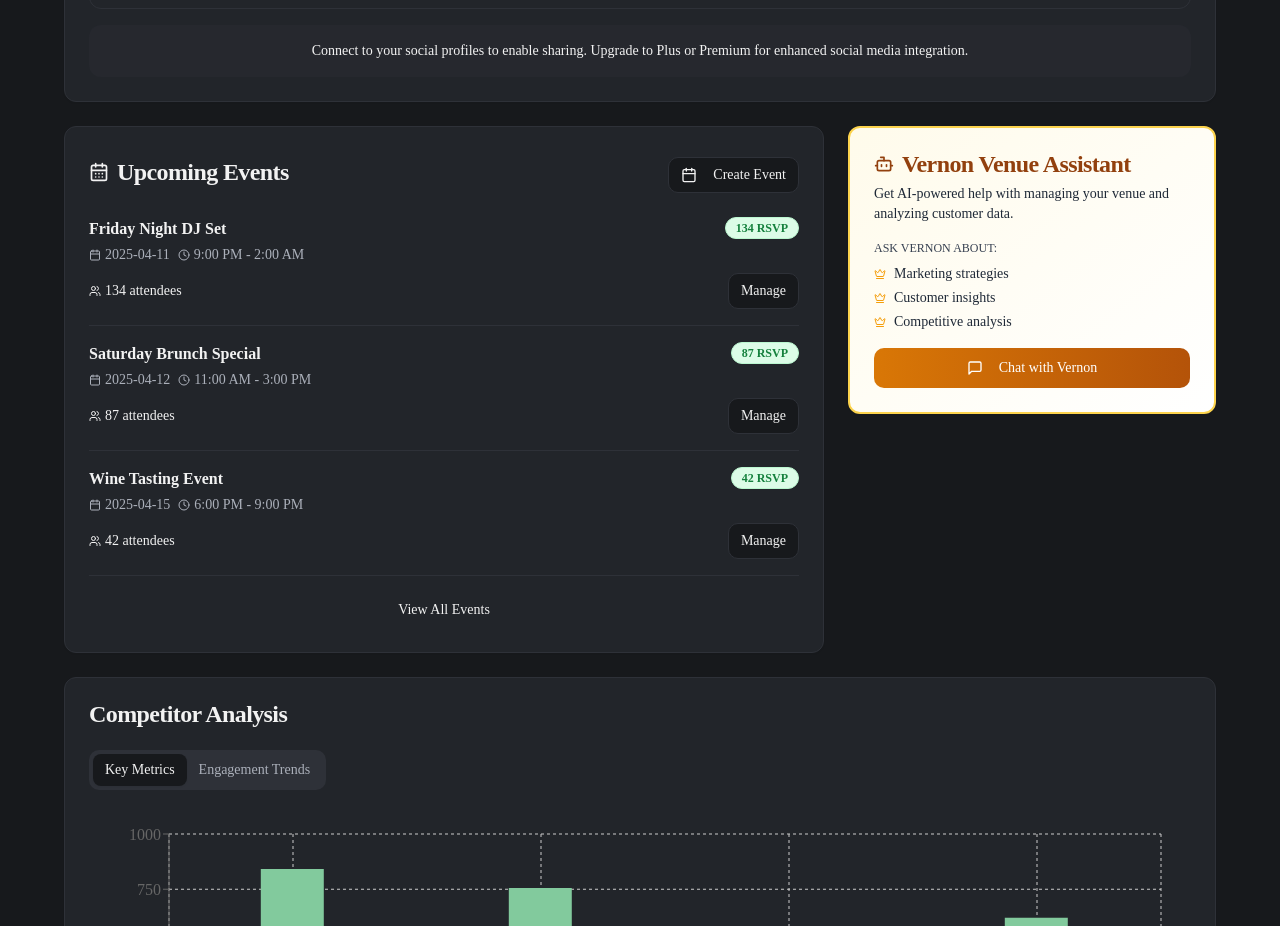
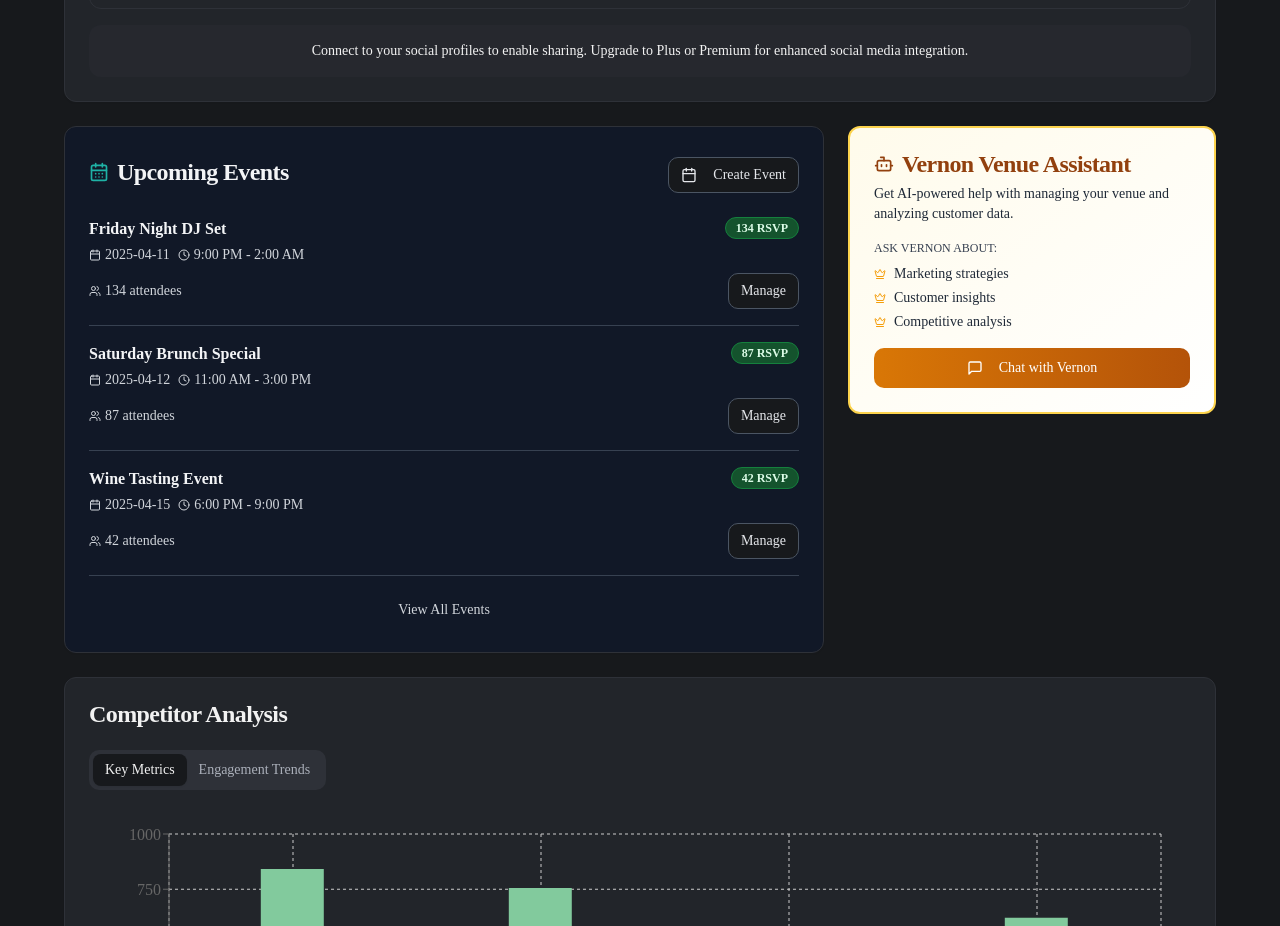
Before and after one commit to MeechYourGoals/vibe-right-now, a React (Vite) app: page /data-insights in a window 1280 px wide. Shown: the part 2180-3106 px from the top of the page. Built offline with nearby package versions, Linux system fonts and the light colour scheme; no server answers.

Commit message:
Fix: Improve contrast in UI elements
Adjusts the background and text colors in the Influencer Marketplace and Upcoming Events sections to improve readability and contrast.

```diff
--- a/src/components/venue/UpcomingEvents.tsx
+++ b/src/components/venue/UpcomingEvents.tsx
@@ -34,13 +34,13 @@ const events = [
 
 const UpcomingEvents = () => {
   return (
-    <Card>
+    <Card className="bg-gray-900 text-white">
       <CardHeader className="flex flex-row items-center justify-between">
-        <CardTitle className="flex items-center">
-          <CalendarDays className="mr-2 h-5 w-5" />
+        <CardTitle className="flex items-center text-gray-100">
+          <CalendarDays className="mr-2 h-5 w-5 text-primary" />
           Upcoming Events
         </CardTitle>
-        <Button variant="outline" size="sm">
+        <Button variant="outline" size="sm" className="border-gray-600 text-gray-200 hover:bg-gray-800 hover:text-white">
           <Calendar className="mr-2 h-4 w-4" />
           Create Event
         </Button>
@@ -48,32 +48,32 @@ const UpcomingEvents = () => {
       <CardContent>
         <div className="space-y-4">
           {events.map(event => (
-            <div key={event.id} className="flex flex-col space-y-2 pb-4 border-b last:border-0">
+            <div key={event.id} className="flex flex-col space-y-2 pb-4 border-b border-gray-700 last:border-0">
               <div className="flex justify-between items-start">
                 <div>
-                  <h3 className="font-semibold">{event.title}</h3>
-                  <div className="flex items-center text-sm text-muted-foreground mt-1">
+                  <h3 className="font-semibold text-gray-100">{event.title}</h3>
+                  <div className="flex items-center text-sm text-gray-300 mt-1">
                     <Calendar className="mr-1 h-3 w-3" />
                     <span>{event.date}</span>
                     <Clock className="ml-2 mr-1 h-3 w-3" />
                     <span>{event.time}</span>
                   </div>
                 </div>
-                <Badge variant="outline" className="bg-green-100 text-green-700 border-green-200">
+                <Badge variant="outline" className="bg-green-900 text-green-100 border-green-700">
                   {event.attendees} RSVP
                 </Badge>
               </div>
               <div className="flex items-center justify-between mt-2">
-                <div className="flex items-center text-sm">
+                <div className="flex items-center text-sm text-gray-300">
                   <Users className="mr-1 h-3 w-3" />
                   <span>{event.attendees} attendees</span>
                 </div>
-                <Button variant="outline" size="sm">Manage</Button>
+                <Button variant="outline" size="sm" className="border-gray-600 text-gray-200 hover:bg-gray-800 hover:text-white">Manage</Button>
               </div>
             </div>
           ))}
 
-          <Button variant="ghost" size="sm" className="w-full">
+          <Button variant="ghost" size="sm" className="w-full text-gray-300 hover:text-white hover:bg-gray-800">
             View All Events
           </Button>
         </div>
--- a/src/components/venue/marketplace/InfluencerMarketplace.tsx
+++ b/src/components/venue/marketplace/InfluencerMarketplace.tsx
@@ -26,41 +26,41 @@ const InfluencerMarketplace: React.FC<InfluencerMarketplaceProps> = ({
   // Only pro tier can access this feature
   if (subscriptionTier !== 'pro') {
     return (
-      <Card className="border-2 border-amber-200">
+      <Card className="border-2 border-amber-200 bg-amber-950 text-white">
         <CardHeader>
-          <CardTitle className="text-xl">Influencer Marketplace</CardTitle>
-          <CardDescription>
+          <CardTitle className="text-xl text-amber-100">Influencer Marketplace</CardTitle>
+          <CardDescription className="text-amber-200">
             Connect with top talent and influencers to promote your venue
           </CardDescription>
         </CardHeader>
         <CardContent className="space-y-4">
-          <div className="bg-amber-50 dark:bg-amber-900/20 p-4 rounded-lg border border-amber-200 text-center">
-            <Award className="h-12 w-12 text-amber-500 mx-auto mb-2" />
-            <h3 className="text-lg font-medium mb-2">Upgrade to Pro</h3>
-            <p className="text-sm text-muted-foreground mb-4">
+          <div className="bg-amber-900/70 p-4 rounded-lg border border-amber-700 text-center">
+            <Award className="h-12 w-12 text-amber-400 mx-auto mb-2" />
+            <h3 className="text-lg font-medium mb-2 text-amber-100">Upgrade to Pro</h3>
+            <p className="text-sm text-amber-200 mb-4">
               Access the VRN Influencer Marketplace to connect with celebrities and popular users.
             </p>
             <div className="flex flex-col gap-2">
               <div className="flex items-center justify-between text-sm">
-                <span className="flex items-center">
-                  <Users className="h-4 w-4 mr-2 text-amber-500" />
+                <span className="flex items-center text-amber-100">
+                  <Users className="h-4 w-4 mr-2 text-amber-400" />
                   Connect with top influencers
                 </span>
-                <Badge variant="outline" className="bg-amber-100 text-amber-800">Pro</Badge>
+                <Badge variant="outline" className="bg-amber-800 text-amber-100">Pro</Badge>
               </div>
               <div className="flex items-center justify-between text-sm">
-                <span className="flex items-center">
-                  <Star className="h-4 w-4 mr-2 text-amber-500" />
+                <span className="flex items-center text-amber-100">
+                  <Star className="h-4 w-4 mr-2 text-amber-400" />
                   Negotiate rates directly
                 </span>
-                <Badge variant="outline" className="bg-amber-100 text-amber-800">Pro</Badge>
+                <Badge variant="outline" className="bg-amber-800 text-amber-100">Pro</Badge>
               </div>
               <div className="flex items-center justify-between text-sm">
-                <span className="flex items-center">
-                  <DollarSign className="h-4 w-4 mr-2 text-amber-500" />
+                <span className="flex items-center text-amber-100">
+                  <DollarSign className="h-4 w-4 mr-2 text-amber-400" />
                   Secure payment escrow
                 </span>
-                <Badge variant="outline" className="bg-amber-100 text-amber-800">Pro</Badge>
+                <Badge variant="outline" className="bg-amber-800 text-amber-100">Pro</Badge>
               </div>
             </div>
           </div>
@@ -70,24 +70,24 @@ const InfluencerMarketplace: React.FC<InfluencerMarketplaceProps> = ({
   }
 
   return (
-    <Card>
+    <Card className="bg-amber-950 text-white">
       <CardHeader>
         <div className="flex justify-between items-center">
           <div>
-            <CardTitle className="text-xl">Influencer Marketplace</CardTitle>
-            <CardDescription>
+            <CardTitle className="text-xl text-amber-100">Influencer Marketplace</CardTitle>
+            <CardDescription className="text-amber-200">
               Connect with top talent and influencers to promote {venueName}
             </CardDescription>
           </div>
-          <Badge className="bg-amber-500 hover:bg-amber-600">Pro Feature</Badge>
+          <Badge className="bg-amber-500 hover:bg-amber-600 text-amber-950 font-medium">Pro Feature</Badge>
         </div>
       </CardHeader>
       <CardContent>
         <Tabs defaultValue="offers">
-          <TabsList className="grid grid-cols-3 mb-4">
-            <TabsTrigger value="offers">Posted Offers</TabsTrigger>
-            <TabsTrigger value="deals">Available Talent</TabsTrigger>
-            <TabsTrigger value="terms">Terms & Fees</TabsTrigger>
+          <TabsList className="grid grid-cols-3 mb-4 bg-amber-900">
+            <TabsTrigger value="offers" className="data-[state=active]:bg-amber-700 data-[state=active]:text-white">Posted Offers</TabsTrigger>
+            <TabsTrigger value="deals" className="data-[state=active]:bg-amber-700 data-[state=active]:text-white">Available Talent</TabsTrigger>
+            <TabsTrigger value="terms" className="data-[state=active]:bg-amber-700 data-[state=active]:text-white">Terms & Fees</TabsTrigger>
           </TabsList>
 
           <TabsContent value="offers" className="mt-0">
--- a/src/pages/settings/MarketingTab.tsx
+++ b/src/pages/settings/MarketingTab.tsx
@@ -11,7 +11,7 @@ const MarketingTab = ({ subscriptionTier }: MarketingTabProps) => {
     <div className="space-y-6">
       <InfluencerMarketplace subscriptionTier={subscriptionTier} />
 
-      <Card>
+      <Card className="bg-gray-100 dark:bg-gray-800">
         <CardHeader>
           <CardTitle>Marketing Settings</CardTitle>
           <CardDescription>
```
